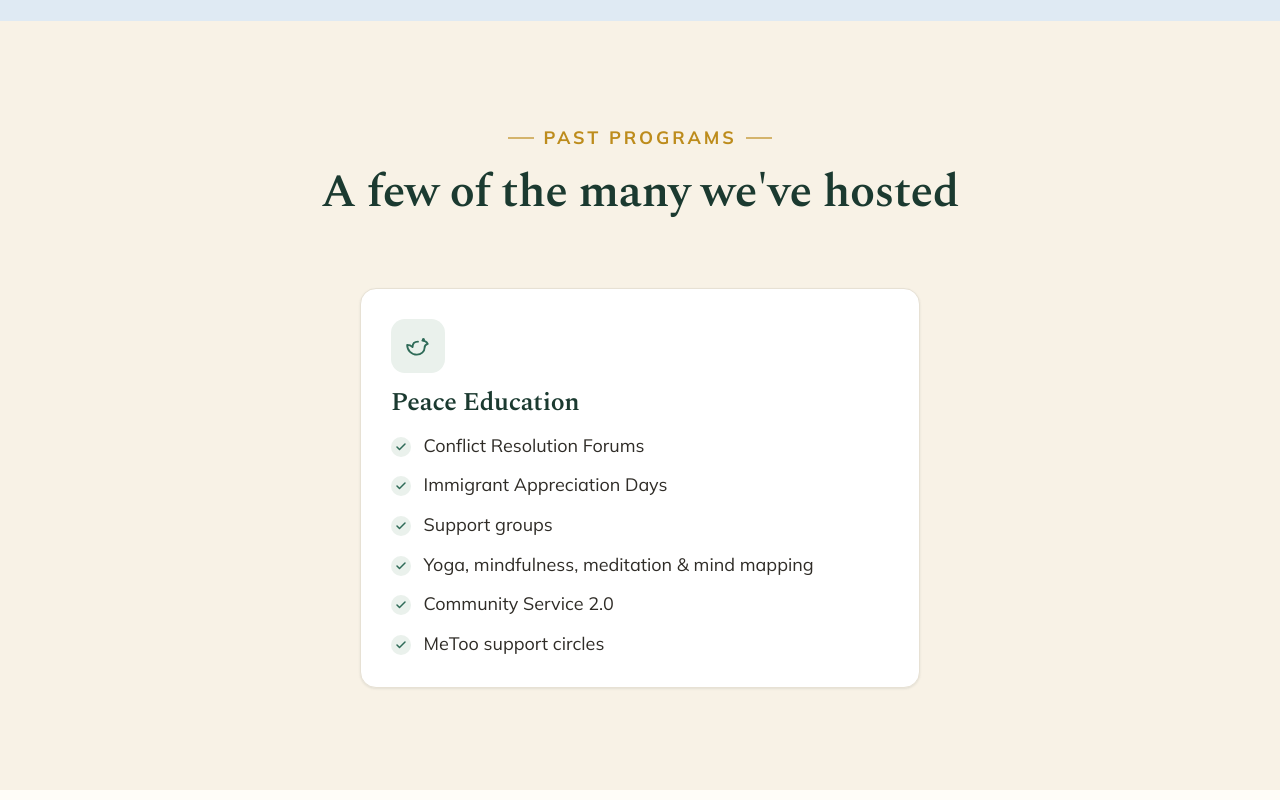
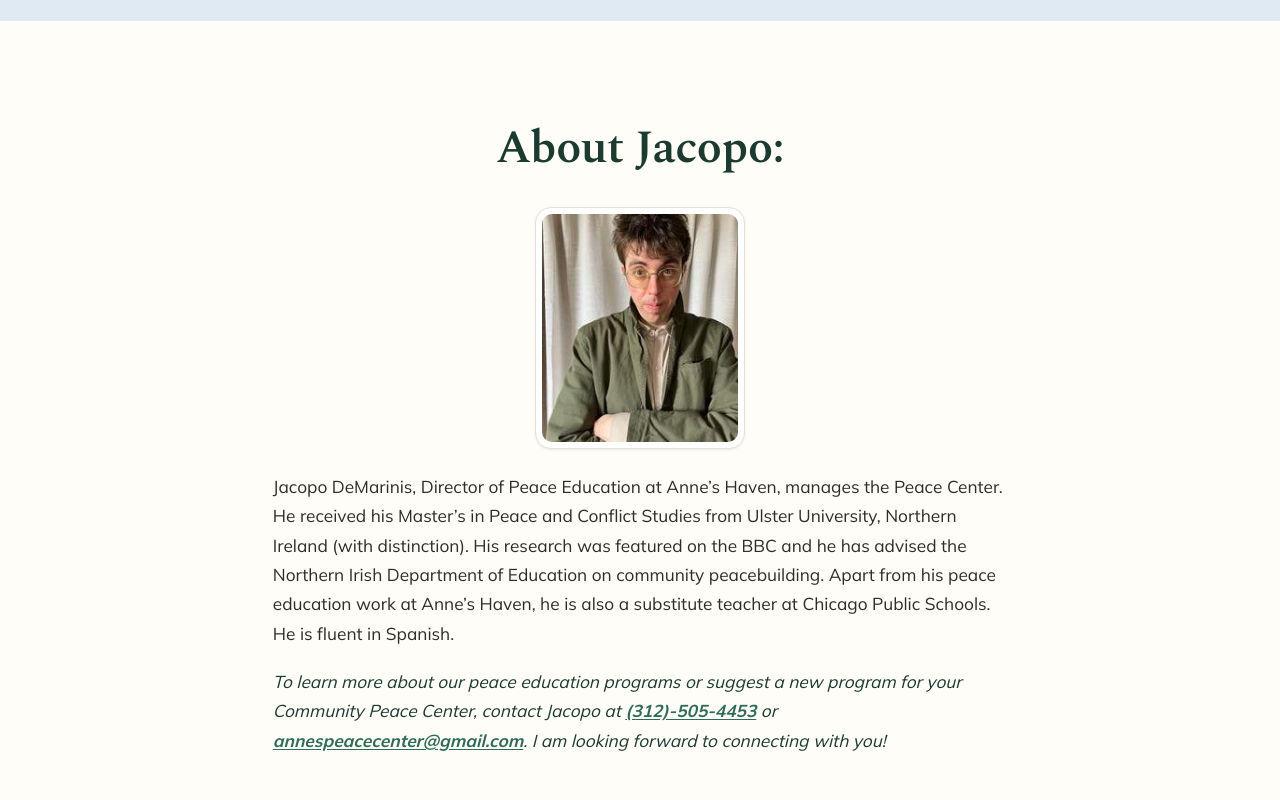
Before and after one commit to HSQ0503/annes-haven, a Next.js app: page /peace-education in a window 1280 px wide. Shown: the part 4100-4900 px from the top of the page. Built offline with nearby package versions, Linux system fonts and the light colour scheme; no server answers; the database is empty.

Commit message:
Peace Education: add About Jacopo section (headshot, bio, contact) between framework and Past Programs

```diff
--- a/app/globals.css
+++ b/app/globals.css
@@ -1124,6 +1124,46 @@ body.nav-locked {
   .peace-welcome-list li {
     padding: 52px 16px 16px;
   }
+}
+/* Peace Education page only: About Jacopo section. */
+.peace-about-inner {
+  max-width: 68ch;
+  margin-inline: auto;
+  text-align: center;
+}
+.peace-about-heading {
+  margin-bottom: 0.7em;
+}
+.peace-about-photo {
+  width: min(210px, 60vw);
+  margin: 0 auto 1.4rem;
+  padding: 6px;
+  background: #fff;
+  border: 1px solid var(--color-line);
+  border-radius: var(--radius);
+  box-shadow: var(--shadow-sm);
+}
+.peace-about-photo img {
+  display: block;
+  width: 100%;
+  height: auto;
+  border-radius: calc(var(--radius) - 6px);
+}
+.peace-about-inner p {
+  font-size: clamp(1rem, 0.95rem + 0.2vw, 1.08rem);
+  line-height: 1.7;
+  text-align: left;
+}
+.peace-about-inner .peace-about-contact {
+  color: var(--color-green-900);
+  margin-bottom: 0;
+}
+.peace-about-contact a {
+  color: var(--color-green-700);
+  font-weight: 700;
+  text-decoration: underline;
+  text-underline-offset: 2px;
+  overflow-wrap: anywhere;
 }
 .page-hero p.lead {
   max-width: 60ch;
--- a/app/peace-education/page.tsx
+++ b/app/peace-education/page.tsx
@@ -1,4 +1,5 @@
 import type { Metadata } from "next";
+import Image from "next/image";
 import Link from "next/link";
 import { Button } from "@/components/button";
 import { CtaBand } from "@/components/cta-band";
@@ -224,6 +225,36 @@ export default async function PeaceEducationPage() {
       </section>
 
       {/* Hosted Programs */}
+      {/* About Jacopo */}
+      <section className="section peace-about">
+        <div className="container">
+          <div className="peace-about-inner">
+            <h2 className="peace-about-heading">About Jacopo:</h2>
+            <div className="peace-about-photo">
+              <Image
+                src="/images/PeacePrograms/jacopo-headshot.jpg"
+                alt="Jacopo DeMarinis"
+                width={210}
+                height={245}
+                sizes="210px"
+              />
+            </div>
+            <p>
+              {"Jacopo DeMarinis, Director of Peace Education at Anne\u2019s Haven, manages the Peace Center. He received his Master\u2019s in Peace and Conflict Studies from Ulster University, Northern Ireland (with distinction). His research was featured on the BBC and he has advised the Northern Irish Department of Education on community peacebuilding. Apart from his peace education work at Anne\u2019s Haven, he is also a substitute teacher at Chicago Public Schools. He is fluent in Spanish."}
+            </p>
+            <p className="peace-about-contact">
+              <em>
+                {"To learn more about our peace education programs or suggest a new program for your Community Peace Center, contact Jacopo at "}
+                <a href="tel:3125054453">(312)-505-4453</a>
+                {" or "}
+                <a href="mailto:annespeacecenter@gmail.com">annespeacecenter@gmail.com</a>
+                {". I am looking forward to connecting with you!"}
+              </em>
+            </p>
+          </div>
+        </div>
+      </section>
+
       <section className="section bg-cream">
         <div className="container">
           <div className="section-head center">
```
Also changed, not shown: public/images/PeacePrograms/jacopo-headshot.jpg (added).
